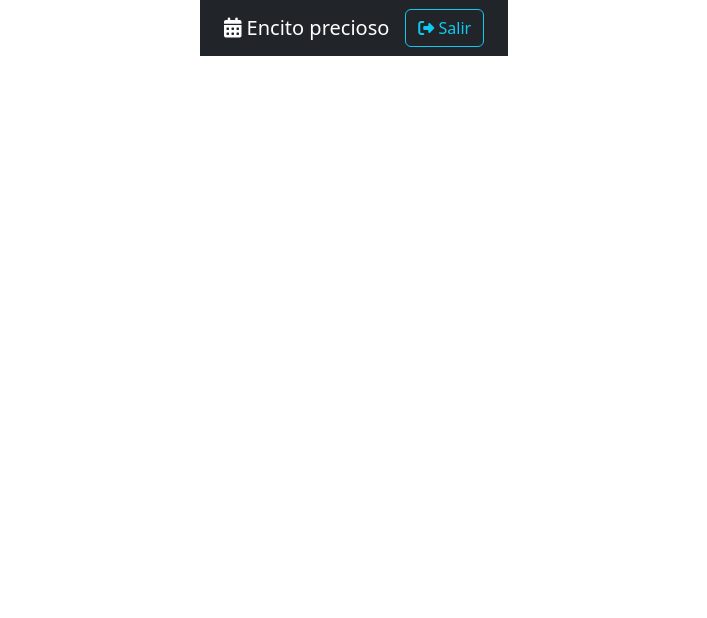
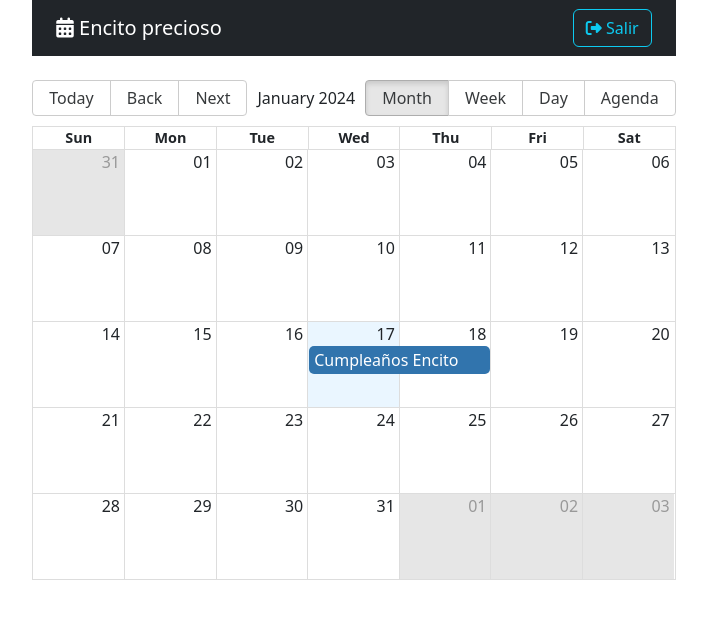
Before and after one commit to Dennisb-galeano/CalendarApp, a React (Vite) app: page / in a window 1280 px wide. Shown: the top 618 px of the page, without its empty margins (286-993 px from the left). Built offline with nearby package versions, Linux system fonts and the light colour scheme.

Commit message:
SC22 Cl350 - Instalacion React Big Calendar.

```diff
--- a/package.json
+++ b/package.json
@@ -10,7 +10,9 @@
     "preview": "vite preview"
   },
   "dependencies": {
+    "date-fns": "^3.2.0",
     "react": "^18.2.0",
+    "react-big-calendar": "^1.8.6",
     "react-dom": "^18.2.0",
     "react-router-dom": "6"
   },
--- a/src/calendar/pages/CalendarPage.jsx
+++ b/src/calendar/pages/CalendarPage.jsx
@@ -1,13 +1,63 @@
 //calendar y login page van a mostrar las rutas
 //AppRouter tiene la validacion de si esta o no auntenticado
+//se hace la instalacion y config de React-big-calendar https://www.npmjs.com/package/react-big-calendar?activeTab=readme
 
-import { NavBar } from "../components/NavBar"
+import { Calendar, dateFnsLocalizer } from 'react-big-calendar';
+import 'react-big-calendar/lib/css/react-big-calendar.css'; //se umporta de ña doc de react-big-calendar
+
+import enUS from 'date-fns/locale/en-US'
+import { addHours, format, parse, startOfWeek, getDay } from 'date-fns';
+
+import { NavBar } from "../components/NavBar";
+
+
+const locales = { //idioma
+  'en-US': enUS,
+}
+
+
+const localizer = dateFnsLocalizer({
+  format,
+  parse,
+  startOfWeek,
+  getDay,
+  locales,
+});
+
+//se le pueden agregar los eventos con la data que desee, la UNICA OBLIGATORIA ES EL TITTLE, EL START Y EL END
+const events = [{
+  title: 'Cumpleaños Encito',
+  notes: 'Comprarle las Wischquitas',
+  start: new Date(), //momenti enn que empueza el evento
+  final: addHours(new Date(), 2), //puedo tomar un numero y una fecha y le sumo 2 horas
+  bgColor: '#fafafa',
+  user: {  //se le pueden agregar los eventos con la data que desee, la UNICA OBLIGATORIA ES EL TITTLE, EL START Y EL END
+    _id: '123',
+    name: 'Enzo'
+  }
+}];
+
+
+
 
 export const CalendarPage = () => {
   return (
     <>
-      <NavBar/>
+      <NavBar />
+
+      <Calendar
+        localizer={localizer}
+        events={events} //cambiar el eventr list con el que viene por mis propios eventos, con la const events
+        startAccessor="start"
+        endAccessor="final"
+        style={ {height: 500 }} //calcule el 100% del view hight y restele 80px  '100vh - 80px'
+      />
+
     </>
 
-    )
+  )
 }
+
+
+
+// dateFnsLocalizer: me ayuda a colocar el idioma que yo necesite
```
Also changed, not shown: notes.txt, 1 other file (tests, documents, lock files or other folders).
